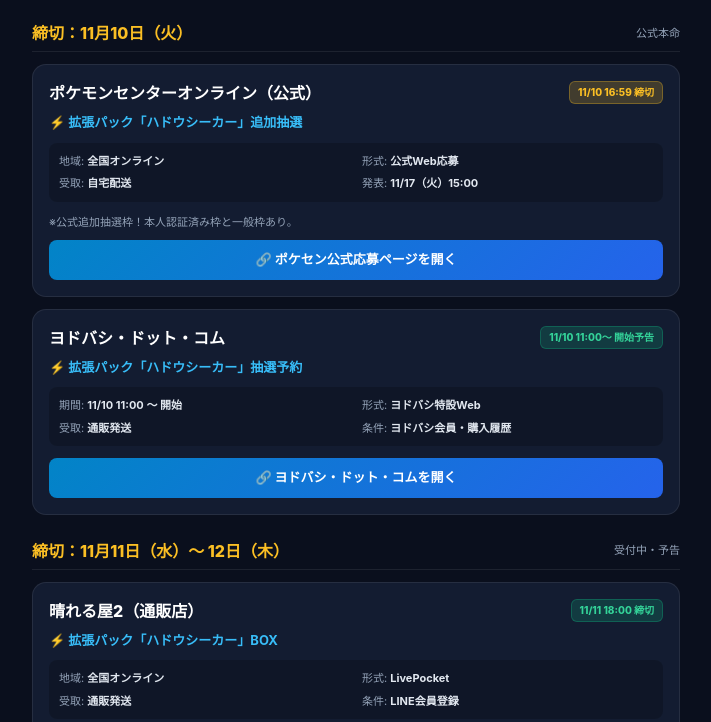
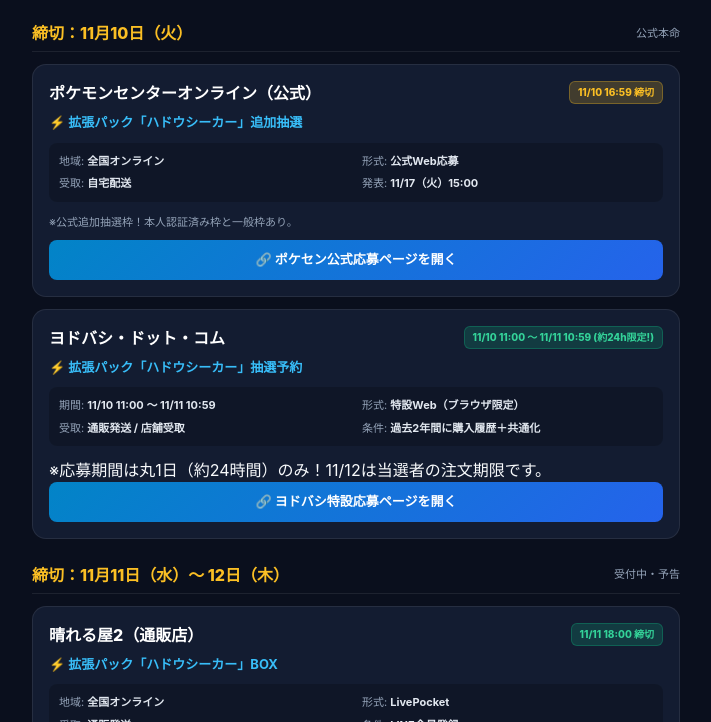
Before and after one commit to pokeka-navi/pokeka-navi.github.io, a plain HTML site: page index.html in a window 1280 px wide. Shown: the part 1404-2126 px from the top of the page, without its empty margins (284-995 px from the left). Drawn offline with Linux system fonts and the light colour scheme.

Commit message:
Update Yodobashi lottery schedule and highlight today deadlines

```diff
--- a/index.html
+++ b/index.html
@@ -470,18 +470,18 @@
           <span class="week-arrow">見る ↓</span>
         </a>
         <a href="#sec-11-9" class="week-row">
-          <span class="week-date" style="color:#fbbf24;">明日 11/9 (月)</span>
+          <span class="week-date" style="color:#ef4444; font-weight:700;">本日 11/9 (月) 締切!</span>
           <span class="week-shops">⚡ セブンネット · ファミマオンライン (最優先!)</span>
           <span class="week-arrow">見る ↓</span>
         </a>
         <a href="#sec-11-10" class="week-row">
-          <span class="week-date">11/10 (火)</span>
-          <span class="week-shops">⚡ ポケセン公式追加抽選 (16:59) · ヨドバシ開始</span>
+          <span class="week-date">明日 11/10 (火)</span>
+          <span class="week-shops">⚡ ポケセン公式追加抽選 (16:59) · ヨドバシ開始 (11:00)</span>
           <span class="week-arrow">見る ↓</span>
         </a>
         <a href="#sec-11-11" class="week-row">
           <span class="week-date">11/11 (水)</span>
-          <span class="week-shops">晴れる屋2 通販 (18:00)</span>
+          <span class="week-shops">⚡ ヨドバシ締切 (10:59) · 晴れる屋2 (18:00)</span>
           <span class="week-arrow">見る ↓</span>
         </a>
         <a href="#sec-11-12" class="week-row">
@@ -690,20 +690,23 @@
         </article>
 
         <!-- ヨドバシ・ドット・コム -->
-        <article class="lottery-card" data-deadline="2026-11-12T23:59:59+09:00" data-region="online" data-status="open" data-text="ヨドバシ ヨドバシカメラ ヨドバシドットコム ハドウシーカー 全国オンライン web応募">
+        <article class="lottery-card" data-deadline="2026-11-11T10:59:59+09:00" data-region="online" data-status="open" data-text="ヨドバシ ヨドバシカメラ ヨドバシドットコム ハドウシーカー 全国オンライン web応募 11/10 11/11">
           <div class="card-top">
             <div class="shop-name">ヨドバシ・ドット・コム</div>
-            <span class="status-badge status-open">11/10 11:00〜 開始予告</span>
+            <span class="status-badge status-open">11/10 11:00 〜 11/11 10:59 (約24h限定!)</span>
           </div>
           <div class="product-title">⚡ 拡張パック「ハドウシーカー」抽選予約</div>
           <div class="info-grid">
-            <div><span class="info-label">期間:</span> <span class="info-val">11/10 11:00 〜 開始</span></div>
-            <div><span class="info-label">形式:</span> <span class="info-val">ヨドバシ特設Web</span></div>
-            <div><span class="info-label">受取:</span> <span class="info-val">通販発送</span></div>
-            <div><span class="info-label">条件:</span> <span class="info-val">ヨドバシ会員・購入履歴</span></div>
+            <div><span class="info-label">期間:</span> <span class="info-val">11/10 11:00 〜 11/11 10:59</span></div>
+            <div><span class="info-label">形式:</span> <span class="info-val">特設Web（ブラウザ限定）</span></div>
+            <div><span class="info-label">受取:</span> <span class="info-val">通販発送 / 店舗受取</span></div>
+            <div><span class="info-label">条件:</span> <span class="info-val">過去2年間に購入履歴＋共通化</span></div>
           </div>
-          <a href="https://www.yodobashi.com" target="_blank" rel="noopener noreferrer" class="apply-btn">
-            🔗 ヨドバシ・ドット・コムを開く
+          <div class="lottery-notice">
+            ※応募期間は丸1日（約24時間）のみ！11/12は当選者の注文期限です。
+          </div>
+          <a href="https://limited.yodobashi.com/" target="_blank" rel="noopener noreferrer" class="apply-btn">
+            🔗 ヨドバシ特設応募ページを開く
           </a>
         </article>
       </div>
```
